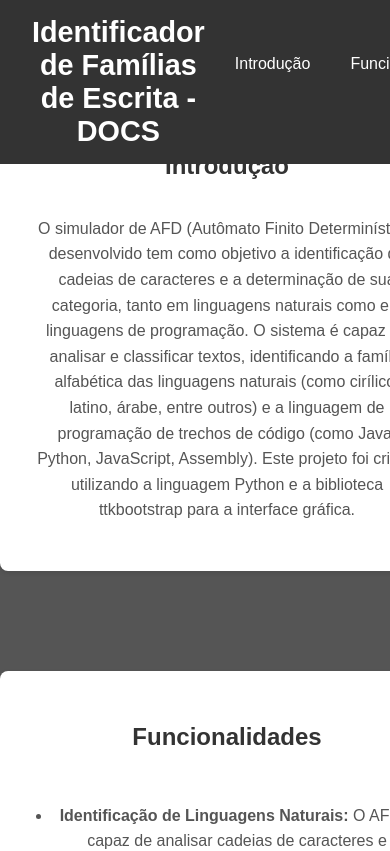
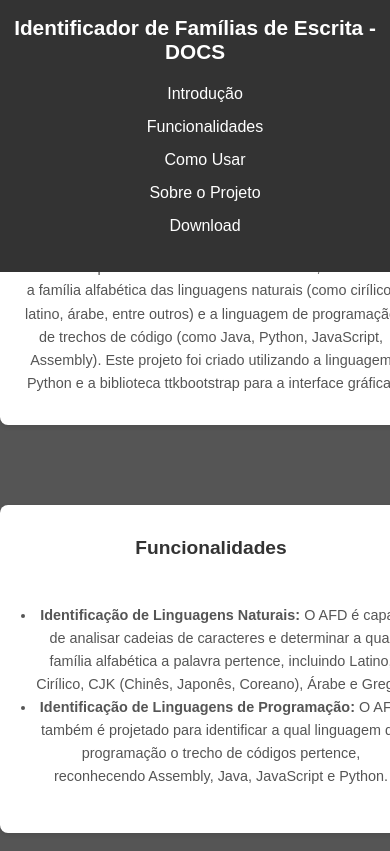
Before and after one commit to jp-mmoura/documentation-afd, a React (Create React App) app: page / in a window 390 px wide. Shown: the top 851 px of the page. Built offline with nearby package versions, Linux system fonts and the light colour scheme.

Commit message:
melhoras

```diff
--- a/src/styles/Documentation.css
+++ b/src/styles/Documentation.css
@@ -1,4 +1,3 @@
-
 body {
     font-family: Arial, sans-serif;
     background-color: #555;
@@ -176,3 +175,75 @@ footer .footer-container a {
     font-size: 16px;
     margin-top: 0.5rem;
 }
+
+@media (max-width: 768px) {
+    .header-container {
+        flex-direction: column;
+        padding: 0 1rem;
+    }
+
+    header h1 {
+        font-size: 1.5rem;
+        text-align: center;
+    }
+
+    nav ul {
+        flex-direction: column;
+        gap: 10px;
+    }
+
+    section {
+        padding: 1rem;
+        margin-top: 80px;
+    }
+
+    section h2 {
+        font-size: 1.3rem;
+    }
+
+    .download-btn {
+        padding: 10px 15px;
+        font-size: 0.9rem;
+    }
+}
+
+@media (max-width: 480px) {
+    header h1 {
+        font-size: 1.3rem;
+    }
+
+    .header-container {
+        padding: 0 0.5rem;
+    }
+
+    nav ul {
+        gap: 5px;
+    }
+
+    section {
+        padding: 1rem;
+    }
+
+    section h2 {
+        font-size: 1.2rem;
+    }
+
+    section p,
+    section ul {
+        font-size: 0.9rem;
+    }
+
+    .download-btn {
+        padding: 8px 12px;
+        font-size: 0.8rem;
+    }
+
+    footer {
+        padding: 1.5rem;
+    }
+
+    footer p,
+    footer a {
+        font-size: 0.9rem;
+    }
+}
```
